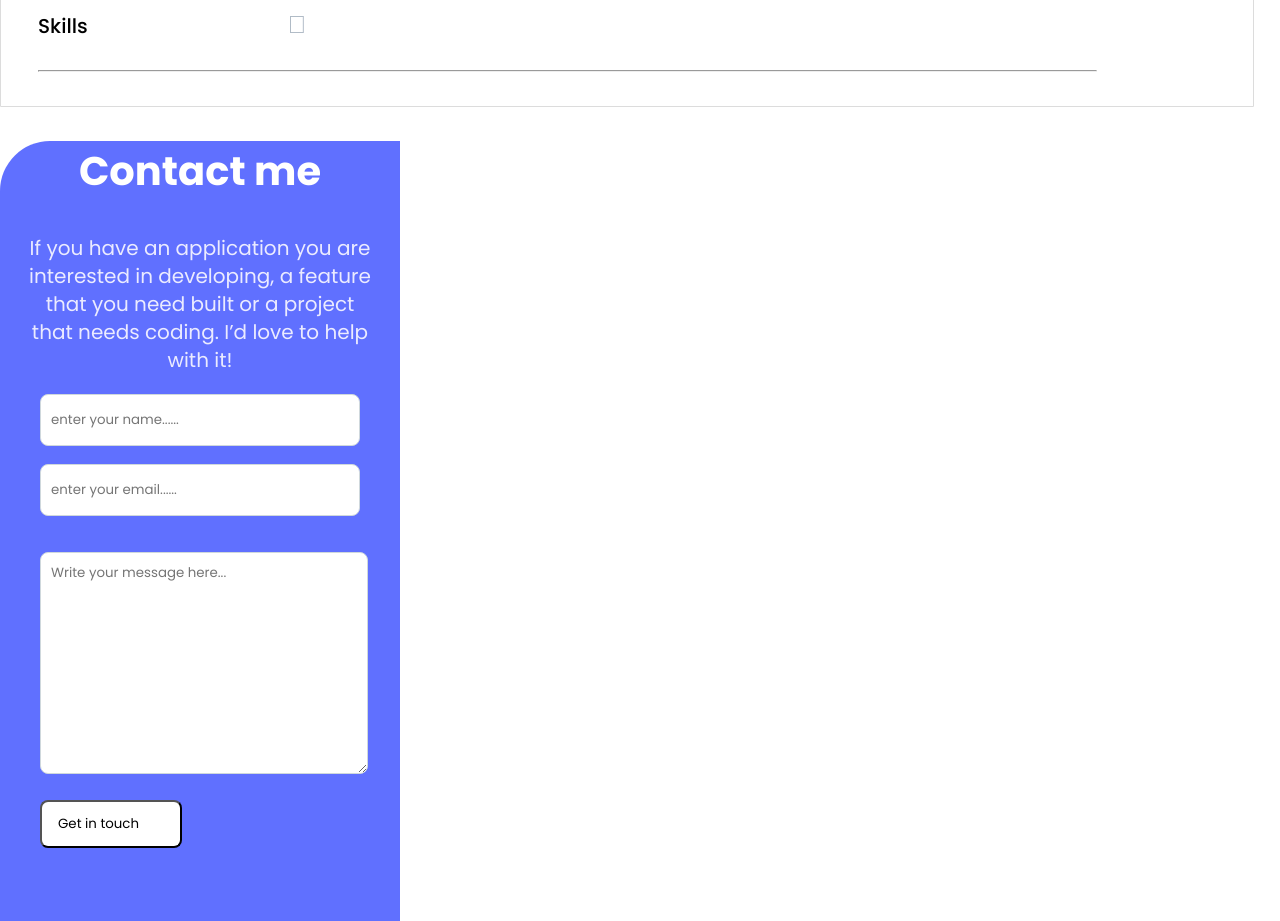
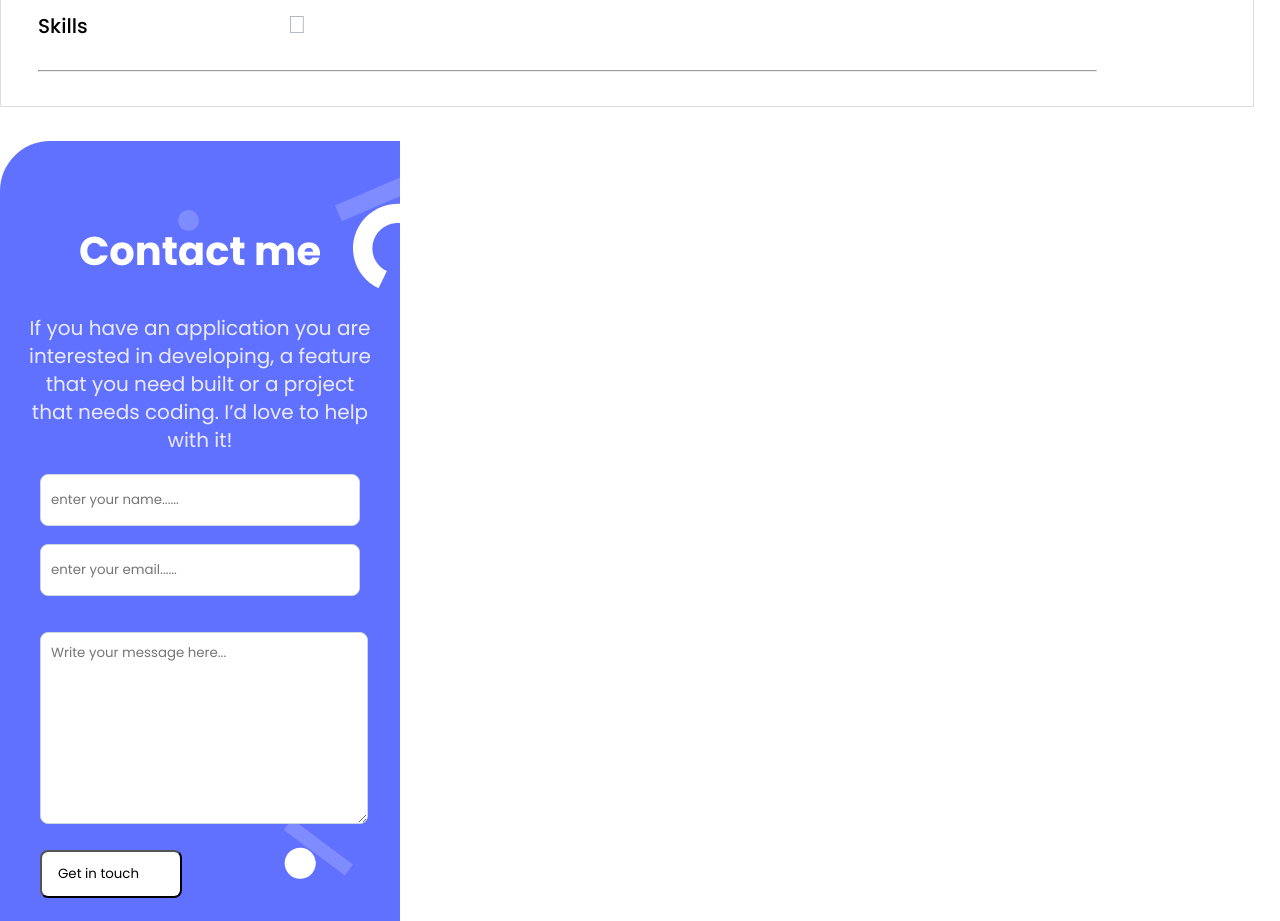
Before and after one commit to mumbereh/First-portfolio, a website: page index.html in a window 1280 px wide. Shown: the part 4728-5649 px from the top of the page. Drawn offline with Linux system fonts and the light colour scheme.

Commit message:
Add maxlength's input and background

```diff
--- a/index.html
+++ b/index.html
@@ -165,7 +165,7 @@
              </section>
 
              <section class="form">
-             <form action="">
+             <form action="" method="post">
                 <h2 class="form-header">
                     Contact me
                 </h2>
@@ -176,13 +176,13 @@
                 </p>
                 <ul class="ul_form">
                     <li>
-                        <input type="text" name="name" placeholder="enter your name......" required>
+                        <input type="text" maxlength="30" name="name" placeholder="enter your name......" required>
                     </li>
                     <li>
                         <input type="text" name="email" placeholder="enter your email......"required>
                     </li>
                     <li>
-                        <textarea name="message" id="" cols="30" rows="10" placeholder="Write your message here..."></textarea>
+                        <textarea name="message" maxlength="500" id="" cols="30" rows="10" placeholder="Write your message here..."></textarea>
                     </li>
                     <button type="submit" class="form-btn">Get in touch</button>
                 </ul>
--- a/style.css
+++ b/style.css
@@ -411,13 +411,18 @@ li {
 }
 
 .form{
+  background-repeat: no-repeat;
   height: 780px;
-  background: #6070FF;
+  background-color: #6070FF;
+  background-image: url(images/bg_form.svg);
+  background-position: right;
   align-items: center;
   border-top-left-radius: 50px;
   max-width: 400px;
 }
+
 .form-header{
+  padding-top: 80px;
   font-family: 'Poppins', sans-serif;
   font-style: normal;
   font-weight: 700;
@@ -448,6 +453,7 @@ input{
   margin-bottom: 18px;
 }
 textarea{
+  height: 170px;
   padding: 10px;
   width: 85%;
   left: 0px;
```
Also changed, not shown: images/bg_form.svg (added).
